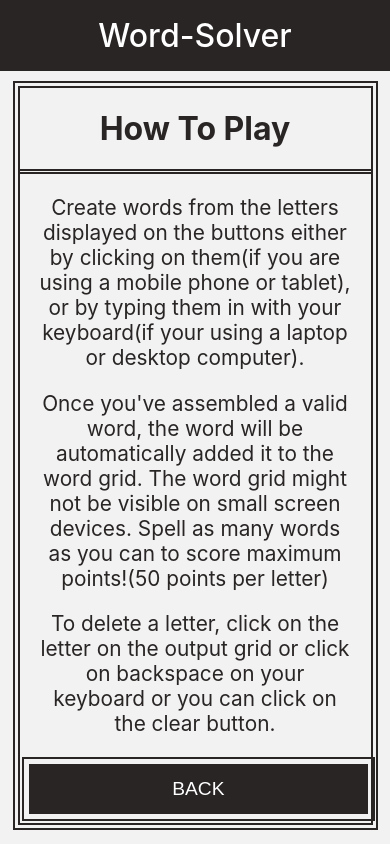
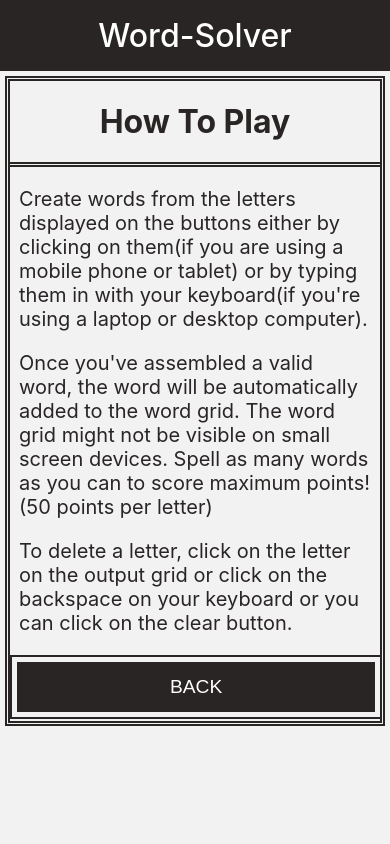
Before and after one commit to tope-olajide/word-solver, a React (Create React App) app: page / in a window 390 px wide. Both pictures are taken after a click on the button "HOW TO PLAY". Built offline with nearby package versions, Linux system fonts and the light colour scheme.

Commit message:
Fix Some Typos

```diff
--- a/src/Components/About.jsx
+++ b/src/Components/About.jsx
@@ -21,7 +21,7 @@ const About = () => {
       <Nav />
       <section className="home-container">
         <section className="home-title-section">
-          <h1>How To Play</h1>
+          <h1>About</h1>
         </section>
         <section className="home-menu-details">
           <p>
--- a/src/Components/HowToPlay.jsx
+++ b/src/Components/HowToPlay.jsx
@@ -26,19 +26,20 @@ const HowToPlay = () => {
           <p>
             {" "}
             Create words from the letters displayed on the buttons either by
-            clicking on them(if you are using a mobile phone or tablet), or by
-            typing them in with your keyboard(if your using a laptop or desktop
-            computer).
+            clicking on them(if you are using a mobile phone or tablet) or by
+            typing them in with your keyboard(if you're using a laptop or
+            desktop computer).
           </p>
           <p>
             Once you've assembled a valid word, the word will be automatically
-            added it to the word grid. The word grid might not be visible on
-            small screen devices. Spell as many words as you can to score
-            maximum points!(50 points per letter)
+            added to the word grid. The word grid might not be visible on small
+            screen devices. Spell as many words as you can to score maximum
+            points! (50 points per letter)
           </p>
           <p>
             To delete a letter, click on the letter on the output grid or click
-            on backspace on your keyboard or you can click on the clear button.
+            on the backspace on your keyboard or you can click on the clear
+            button.
           </p>
         </section>
         <SecondaryButton onClick={backToHomePage} name="Back" />
--- a/src/index.css
+++ b/src/index.css
@@ -325,6 +325,11 @@ body {
     margin: 0 auto;
     height: auto;
   }
+  .home-container {
+    width: 95%;
+    border: 5px double var(--secondary-color);
+    margin: 5px auto;
+  }
   .time-score-section h4 {
     margin: 0.2rem;
     font-size: 0.9rem;
@@ -396,6 +401,7 @@ body {
   .menu-button-wrapper {
     border: 1px solid var(--secondary-color);
     width: 95.5%;
+    margin:0 auto
   }
 }
 nav {
@@ -433,9 +439,9 @@ nav h1 {
   border: 2px solid var(--secondary-color);
   align-items: center;
   padding: 5px;
-  margin: 2px;
   height: 50px;
   width: 96.8%;
+  margin:2px auto;
 }
 .home-button-wrapper {
   display: flex;
@@ -448,15 +454,16 @@ nav h1 {
 .home-menu-details {
   min-height: 200px;
   width: 100%;
-  text-align: center;
-  width: 90%;
+  text-align: left;
+  width: 95%;
   margin: 0 auto;
 }
 .home-menu-details h1 {
   font-size: 2.3rem;
+  text-align: center;
 }
 .home-menu-details p {
-  font-size: 1.3rem;
+  font-size: 1.25rem;
   font-weight: 400;
 }
 .home-button-wrapper div {
```
